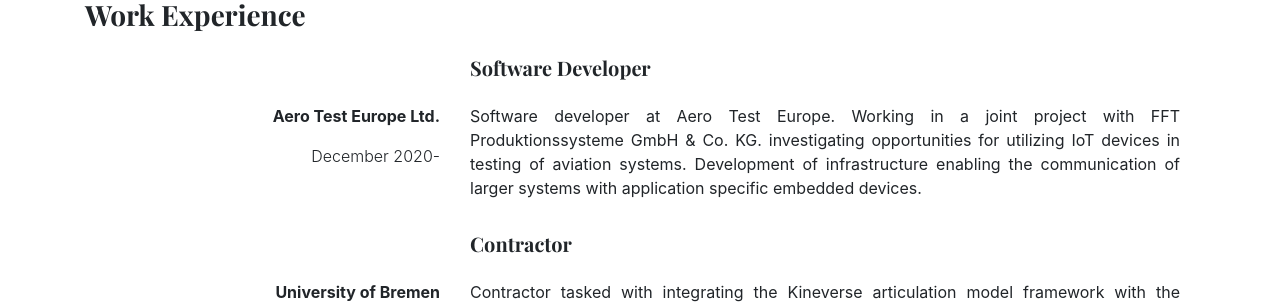
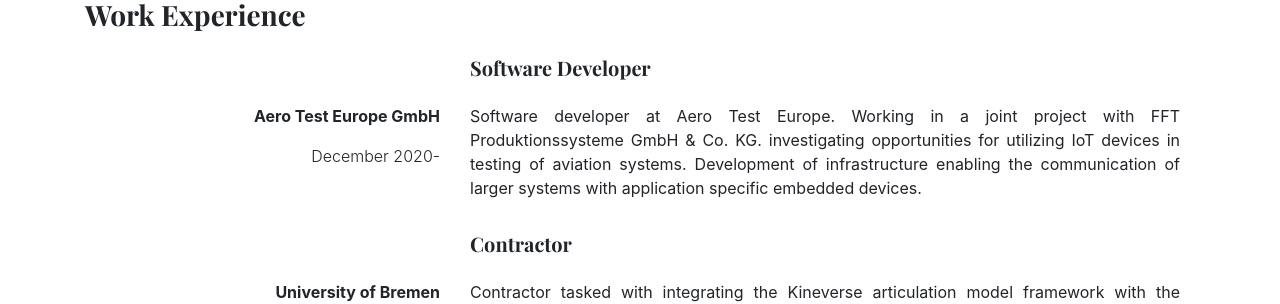
Before and after one commit to ARoefer/personal_site, a Jekyll site: the page built from index.html, in a window 1280 px wide and 900 px high, scrolled down 955 px. Shown: the part 154-458 px from the top of the window. Built offline with Jekyll 4.4.1, drawn with Linux system fonts in a browser that asks for light colours; nearby versions of some CDN libraries.

Commit message:
Update of CV

```diff
--- a/_data/cv.yaml
+++ b/_data/cv.yaml
@@ -26,7 +26,7 @@
   Work:
     - as: Software Developer
       from: December 2020-
-      where: Aero Test Europe Ltd.
+      where: Aero Test Europe GmbH
       desc: Software developer at Aero Test Europe. Working in a joint project with FFT Produktionssysteme GmbH & Co. KG. investigating opportunities for utilizing IoT devices in testing of aviation systems. Development of infrastructure enabling the communication of larger systems with application specific embedded devices.
 
     - as: Contractor
```
